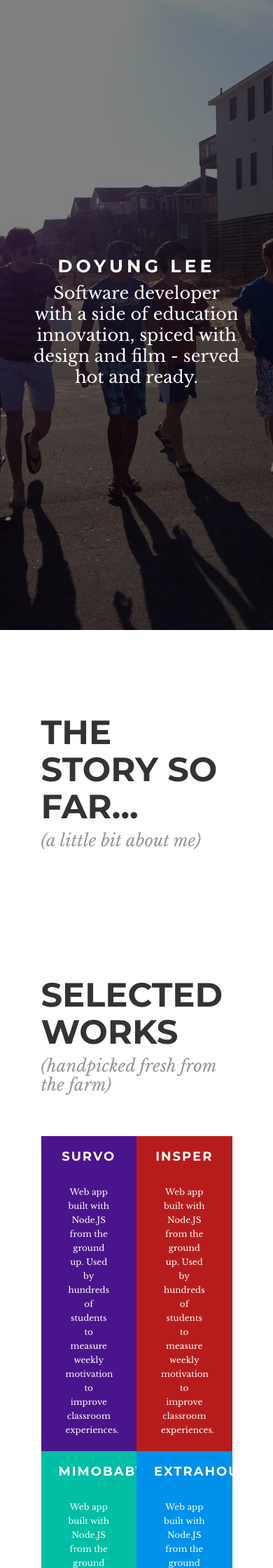
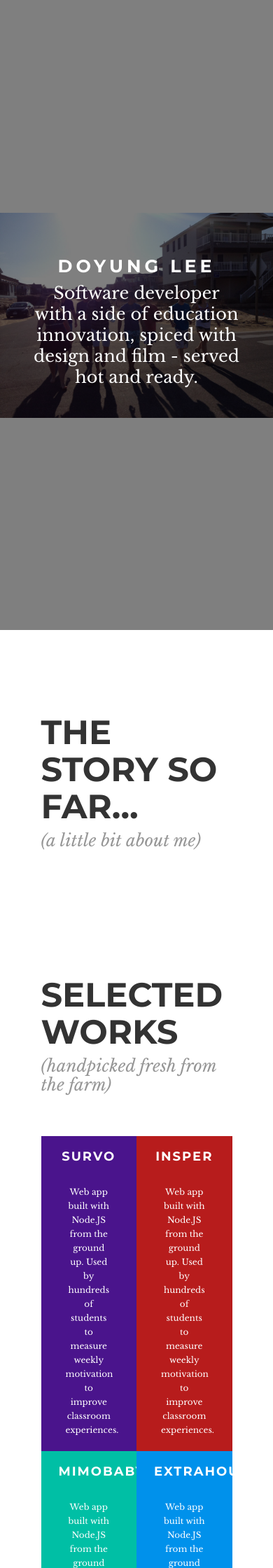
Before and after one commit to doyunglee/doyunglee.github.io, a Jekyll site: the page index.html, which Jekyll copies as it is, in a window 390 px wide. Shown: the top 2240 px of the page at 70% size. Built offline with Jekyll 4.4.1, drawn with Linux system fonts in a browser that asks for light colours; nearby versions of some CDN libraries.

Commit message:
fix mobile

```diff
--- a/css/main.css
+++ b/css/main.css
@@ -15,10 +15,8 @@ body {
    background: url("images/header_photo_obx.jpg");
    background-position:center;
    background-repeat: no-repeat;
-   -webkit-background-size: cover;
-   -moz-background-size: cover;
-   -o-background-size: cover;
-   background-size: cover;
+   background-size: 100%;
+   height: 100vh;
    padding: 0;
    color: #ffffff;
    text-align: center;
```
